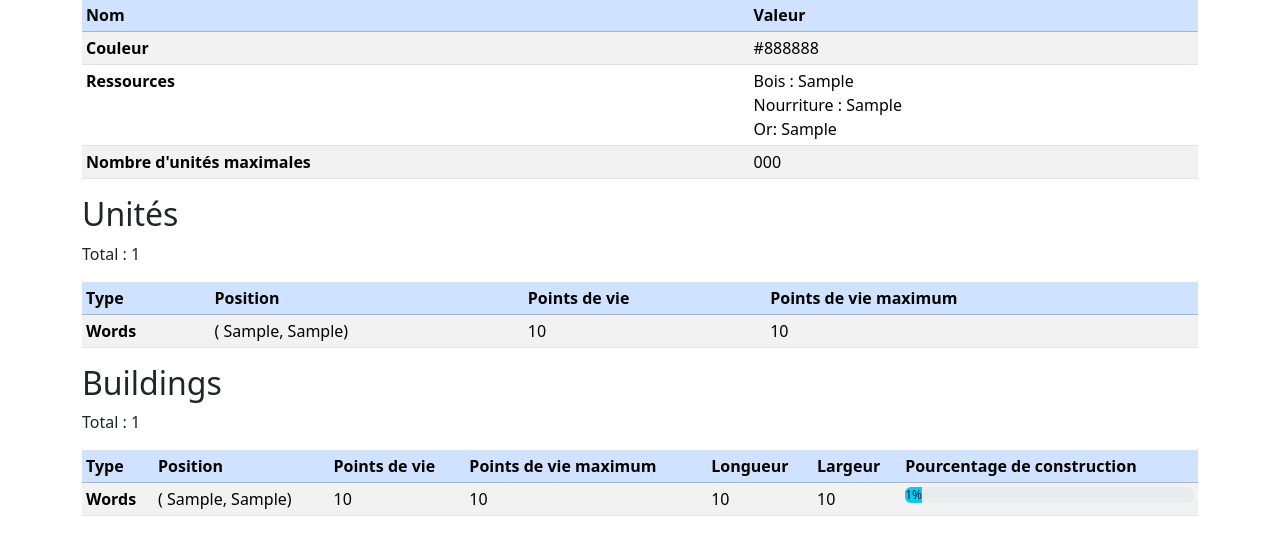
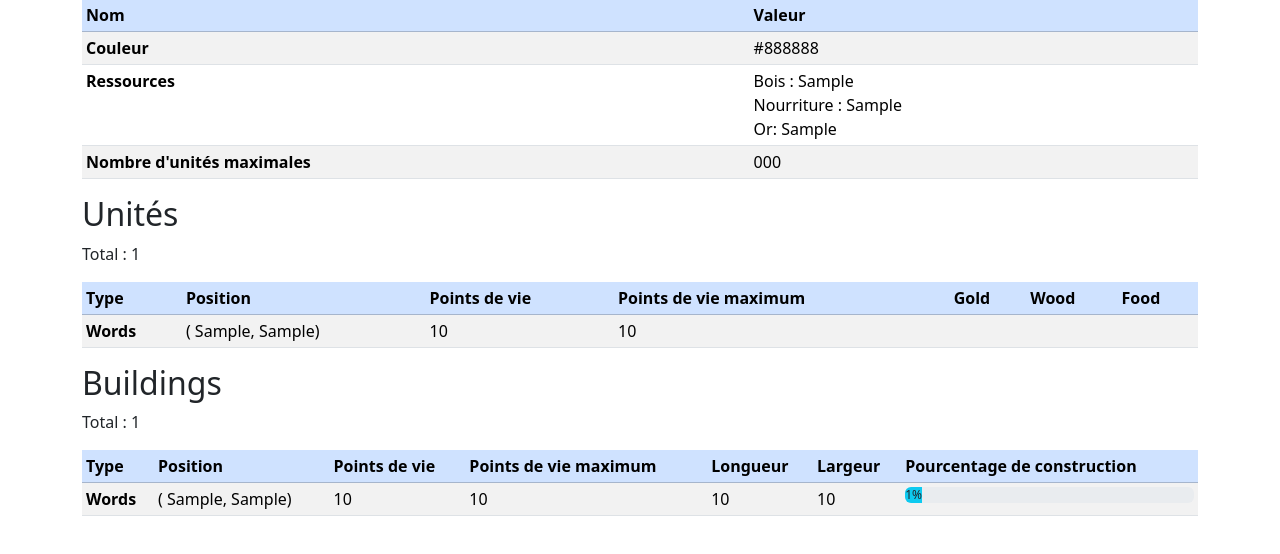
Before and after one commit to remialban/aoe-reseaux, a Python web app: template templates/template.html in a window 1280 px wide, after a click that opens the changed part. Shown: the part 170-724 px from the top of the page. Run offline with Jinja, Linux system fonts and the light colour scheme; the template is opened without the code that fills it: most values are stand-ins (such as "Sample title", 1, 10 or a date in 2020).

Commit message:
affichage ressource villageois page html

```diff
--- a/core/units/villager.py
+++ b/core/units/villager.py
@@ -23,7 +23,11 @@
 
         self.max_stock = 20
         self.collect_speed = 25
-        self.stock = {}
+        self.stock = {
+            'gold': 0,
+            'wood': 0,
+            'food': 0,
+        }
 
     def build(self, building):
         """Builds a structure."""
--- a/templates/template.html
+++ b/templates/template.html
@@ -69,6 +69,9 @@
                 <th scope="col">Position</th>
                 <th scope="col">Points de vie</th>
                 <th scope="col">Points de vie maximum</th>
+                <th scope="col">Gold</th>
+                <th scope="col">Wood</th>
+                <th scope="col">Food</th>
               </tr>
             </thead>
             <tbody>
@@ -86,6 +89,21 @@
                 </td>
                 <td>
                   {{ unit.get_max_health_points() }}
+                </td>
+                <td>
+                  {% if unit.__class__.__name__ == 'Villager' %}
+                    {{ unit.get_stock().gold }}
+                  {% endif %}
+                </td>
+                <td>
+                  {% if unit.__class__.__name__ == 'Villager' %}
+                    {{ unit.get_stock().wood }}
+                  {% endif %}
+                </td>
+                <td>
+                  {% if unit.__class__.__name__ == 'Villager' %}
+                    {{ unit.get_stock().food}}
+                  {% endif %}
                 </td>
               </tr>
               {% endfor %}
```
